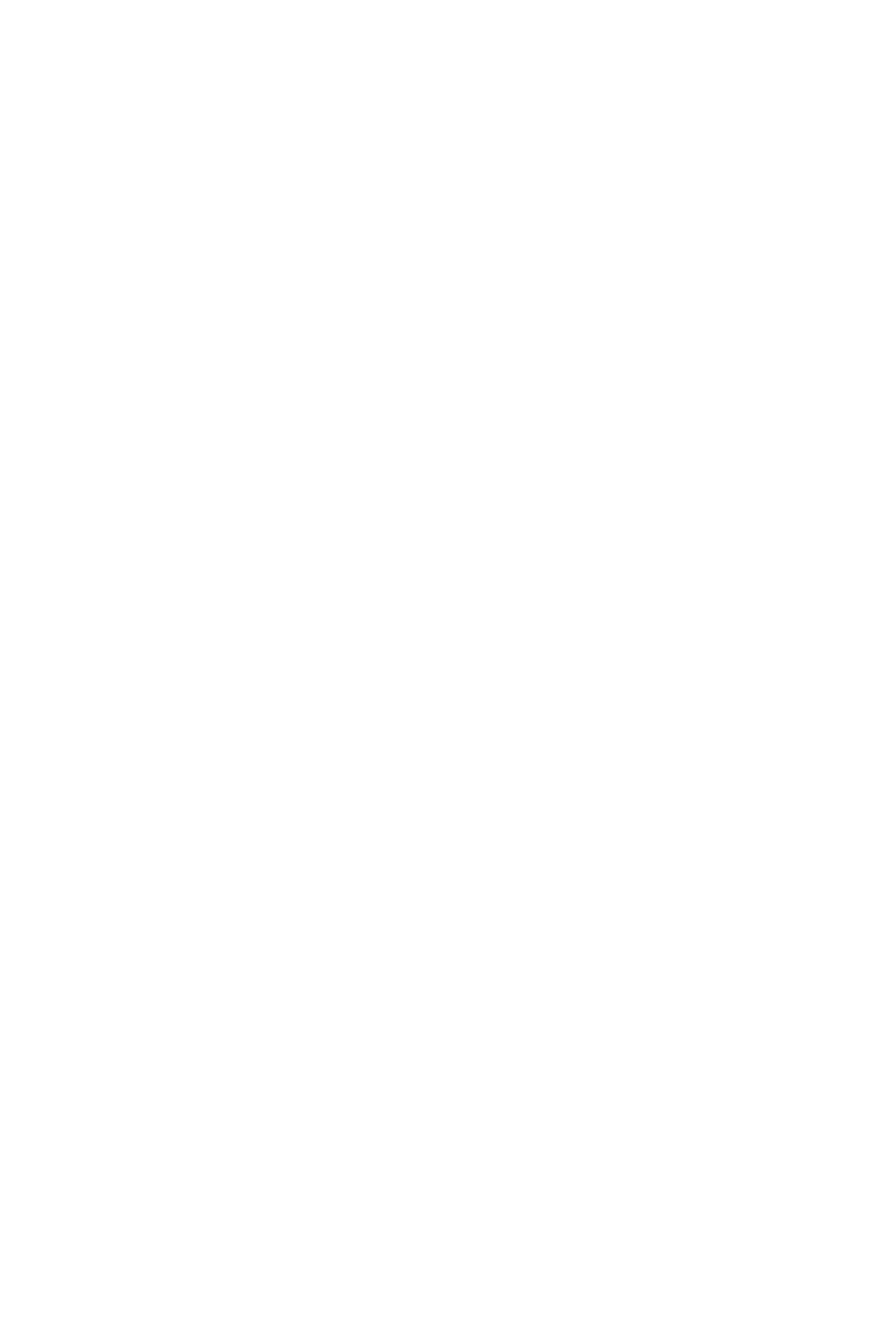
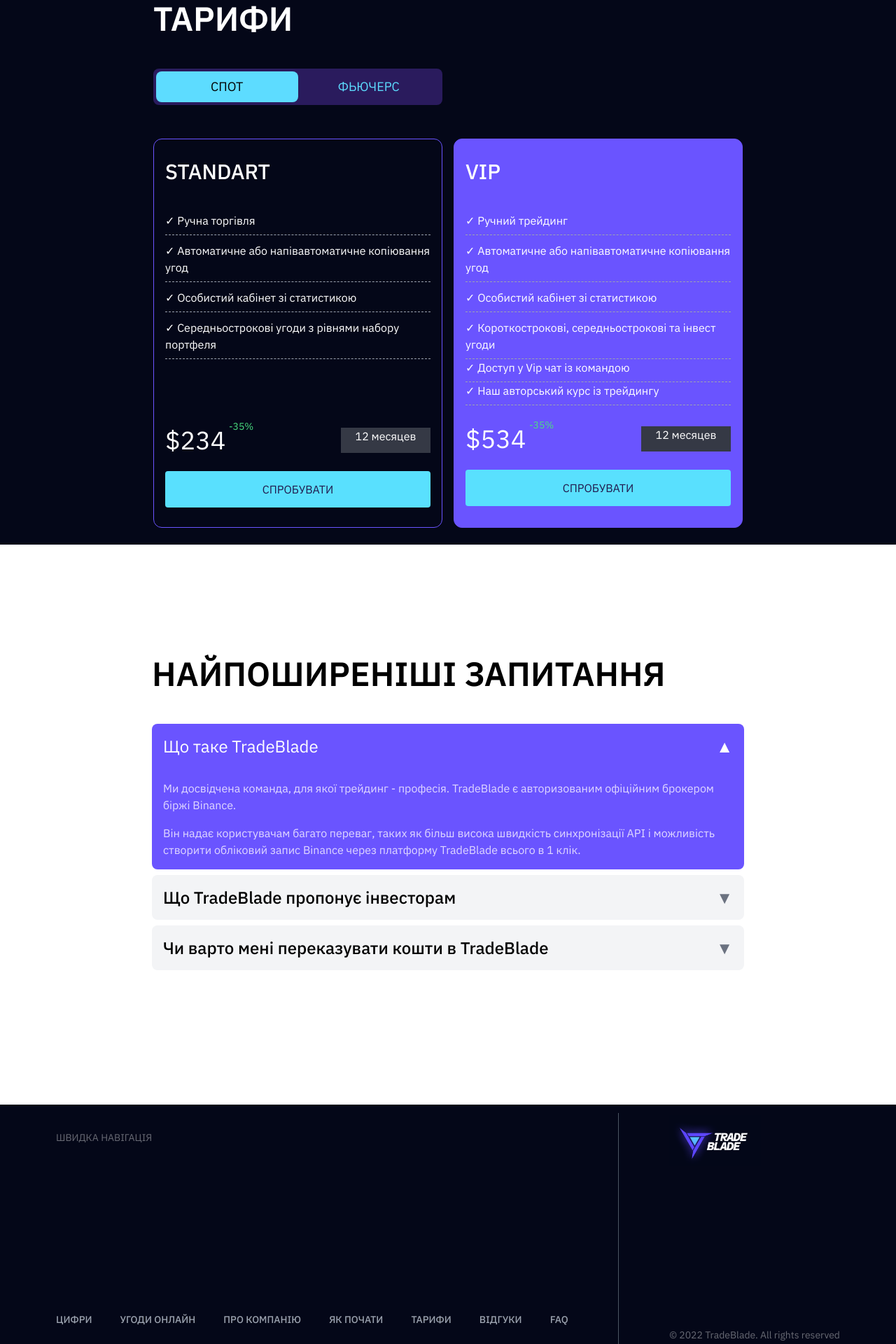
Before and after one commit to YaroslavOkrema/react-landing, a React (Create React App) app: page / in a window 1280 px wide. Shown: the part 2538-4458 px from the top of the page at 70% size. Before the commit the page ends 2516 px from the top, so only its background shows below. Built offline with nearby package versions, Linux system fonts and the light colour scheme.

Commit message:
feat: end landing

```diff
--- a/src/App.js
+++ b/src/App.js
@@ -2,6 +2,9 @@
 import Numbers from './components/Numbers'
 import Transactions from './components/Transactions'
 import About from './components/About'
+import Tariffs from './components/Tariffs'
+import Questions from './components/Questions'
+import Footer from './components/Footer'
 
 function App() {
   return (
@@ -10,6 +13,9 @@
       <Numbers />
       <Transactions />
       <About />
+      <Tariffs />
+      <Questions />
+      <Footer />
     </div>
   )
 }
--- /dev/null
+++ b/src/components/Footer/index.jsx
@@ -0,0 +1,72 @@
+import React from 'react'
+
+const Footer = () => {
+  return (
+    <footer className="h-auto bg-[#040718] flex items-center justify-between px-20 pt-3">
+      <div>
+        <h2 className="text-sm font-normal uppercase text-[#686a74] mb-60">
+          Швидка навігація
+        </h2>
+        <nav>
+          <div className="links text-sm text-gray-400 uppercase font-medium space-x-10">
+            <a
+              className="transition-all duration-300 hover:text-white"
+              href="#"
+            >
+              Цифри
+            </a>
+            <a
+              className="transition-all duration-300 hover:text-white"
+              href="#"
+            >
+              Угоди онлайн
+            </a>
+            <a
+              className="transition-all duration-300 hover:text-white"
+              href="#"
+            >
+              Про компанію
+            </a>
+            <a
+              className="transition-all duration-300 hover:text-white"
+              href="#"
+            >
+              як почати
+            </a>
+            <a
+              className="transition-all duration-300 hover:text-white"
+              href="#"
+            >
+              тарифи
+            </a>
+            <a
+              className="transition-all duration-300 hover:text-white"
+              href="#"
+            >
+              відгуки
+            </a>
+            <a
+              className="transition-all duration-300 hover:text-white"
+              href="#"
+            >
+              FAQ
+            </a>
+          </div>
+        </nav>
+      </div>
+
+      <div className="h-[330px] border-l border-gray-600 mx-10"></div>
+
+      <div>
+        <div className="logo w-[131px] h-[64px] mb-60">
+          <img src="/img/logo.png" alt="logo" />
+        </div>
+        <p className="text-sm font-normal text-[#686a74]">
+          © 2022 TradeBlade. All rights reserved
+        </p>
+      </div>
+    </footer>
+  )
+}
+
+export default Footer
--- a/src/components/Header/index.js
+++ b/src/components/Header/index.js
@@ -63,7 +63,7 @@
             5 днів безкоштовного користування
           </p>
         </div>
-        <div className="transform -translate-y-20 -translate-x-20">
+        <div className="transform -translate-y-20 -translate-x-20 sm: w-1/2 h-auto">
           <img src="/img/ETH.png" alt="ETH" />
         </div>
       </div>
--- /dev/null
+++ b/src/components/Questions/index.jsx
@@ -0,0 +1,50 @@
+import React from 'react'
+
+const Questions = () => {
+  return (
+    <section className="h-screen bg-white text-black px-20 pt-40">
+      <div className="w-full max-w-[846px] mx-auto">
+        <h1 className="text-5xl font-bold uppercase mb-12">
+          найпоширеніші запитання
+        </h1>
+      </div>
+      <div>
+        <div className="w-full max-w-[846px] mx-auto">
+          <div className="mb-2">
+            <div className="bg-[#6A54FF] text-white text-2xl font-normal p-4 flex justify-between items-center rounded-t-lg w-full">
+              Що таке TradeBlade
+              <span className="text-white">▲</span>
+            </div>
+            <div className="bg-[#6A54FF] text-[#e0d8ff] p-4 rounded-b-lg text-base font-normal">
+              <p className="mb-4">
+                Ми досвідчена команда, для якої трейдинг - професія. TradeBlade
+                є авторизованим офіційним брокером біржі Binance.
+              </p>
+              <p>
+                Він надає користувачам багато переваг, таких як більш висока
+                швидкість синхронізації API і можливість створити обліковий
+                запис Binance через платформу TradeBlade всього в 1 клік.
+              </p>
+            </div>
+          </div>
+
+          <div className="mb-2">
+            <div className="bg-gray-100 text-2xl font-medium text-black p-4 flex justify-between items-center rounded-lg">
+              Що TradeBlade пропонує інвесторам
+              <span className="text-gray-500">▼</span>
+            </div>
+          </div>
+
+          <div>
+            <div className="bg-gray-100 text-2xl font-medium text-black p-4 flex justify-between items-center rounded-lg">
+              Чи варто мені переказувати кошти в TradeBlade
+              <span className="text-gray-500">▼</span>
+            </div>
+          </div>
+        </div>
+      </div>
+    </section>
+  )
+}
+
+export default Questions
--- /dev/null
+++ b/src/components/Tariffs/index.jsx
@@ -0,0 +1,103 @@
+import React from 'react'
+
+const Tariffs = () => {
+  return (
+    <section className="h-screen bg-[#040718] text-white flex items-center justify-center">
+      <div>
+        <div>
+          <h1 className="text-5xl font-bold uppercase mb-12">тарифи</h1>
+        </div>
+        <div className="flex bg-[#2A1B5D] rounded-lg p-1 w-[413px] h-[52px] mb-12">
+          <button className="flex-1 py-2 rounded-lg text-lg font-normal bg-[#5DDCFF] text-black">
+            СПОТ
+          </button>
+          <button className="flex-1 py-2 rounded-lg text-lg font-normal text-[#5DDCFF]">
+            ФЬЮЧЕРС
+          </button>
+        </div>
+        <div className="flex gap-4">
+          <div className="h-[556px] w-[413px] border border-[#6a54ff] rounded-xl px-4">
+            <div>
+              <h1 className="text-3xl font-medium uppercase mt-7 mb-10">
+                STANDART
+              </h1>
+              <ul>
+                <li className="text-normal font-normal border-b border-dashed border-gray-400 pb-2 mb-2.5">
+                  ✓ Ручна торгівля
+                </li>
+                <li className="text-normal font-normal border-b border-dashed border-gray-400 pb-2 mb-2.5">
+                  ✓ Автоматичне або напівавтоматичне копіювання угод
+                </li>
+                <li className="text-normal font-normal border-b border-dashed border-gray-400 pb-2 mb-2.5">
+                  ✓ Особистий кабінет зі статистикою
+                </li>
+                <li className="text-normal font-normal border-b border-dashed border-gray-400 pb-2 mb-24">
+                  ✓ Середньострокові угоди з рівнями набору портфеля
+                </li>
+              </ul>
+              <div className="flex items-center justify-between mb-6">
+                <div className="relative inline-block">
+                  <div className="text-4xl font-normal text-white">$234</div>
+                  <span className="absolute top-[-10px] right-[-40px] text-sm text-green-400">
+                    -35%
+                  </span>
+                </div>
+                <div className="w-[128px] h-[36px] bg-[#353945] text-center">
+                  12 месяцев
+                </div>
+              </div>
+              <div>
+                <button className="bg-[#59e0fe] rounded text-normal font-normal uppercase text-[#211a4e] py-2 px-4 w-full h-[52px]">
+                  Спробувати
+                </button>
+              </div>
+            </div>
+          </div>
+          <div className="h-[556px] w-[413px] border bg-[#6a54ff] border-[#6a54ff] rounded-xl px-4">
+            <div>
+              <h1 className="text-3xl font-medium uppercase mt-7 mb-10">VIP</h1>
+              <ul>
+                <li className="text-normal font-normal border-b border-dashed border-gray-400 pb-2 mb-2.5">
+                  ✓ Ручний трейдинг
+                </li>
+                <li className="text-normal font-normal border-b border-dashed border-gray-400 pb-2 mb-2.5">
+                  ✓ Автоматичне або напівавтоматичне копіювання угод
+                </li>
+                <li className="text-normal font-normal border-b border-dashed border-gray-400 pb-2 mb-2.5">
+                  ✓ Особистий кабінет зі статистикою
+                </li>
+                <li className="text-normal font-normal border-b border-dashed border-gray-400 pb-2">
+                  ✓ Короткострокові, середньострокові та інвест угоди
+                </li>
+                <li className="text-normal font-normal border-b border-dashed border-gray-400 pb-2">
+                  ✓ Доступ у Vip чат із командою
+                </li>
+                <li className="text-normal font-normal border-b border-dashed border-gray-400 pb-2 mb-7">
+                  ✓ Наш авторський курс із трейдингу
+                </li>
+              </ul>
+              <div className="flex items-center justify-between mb-6">
+                <div className="relative inline-block">
+                  <div className="text-4xl font-normal text-white">$534</div>
+                  <span className="absolute top-[-10px] right-[-40px] text-sm text-green-400">
+                    -35%
+                  </span>
+                </div>
+                <div className="w-[128px] h-[36px] bg-[#353945] text-center">
+                  12 месяцев
+                </div>
+              </div>
+              <div>
+                <button className="bg-[#59e0fe] rounded text-normal font-normal uppercase text-[#211a4e] py-2 px-4 w-full h-[52px]">
+                  Спробувати
+                </button>
+              </div>
+            </div>
+          </div>
+        </div>
+      </div>
+    </section>
+  )
+}
+
+export default Tariffs
```
